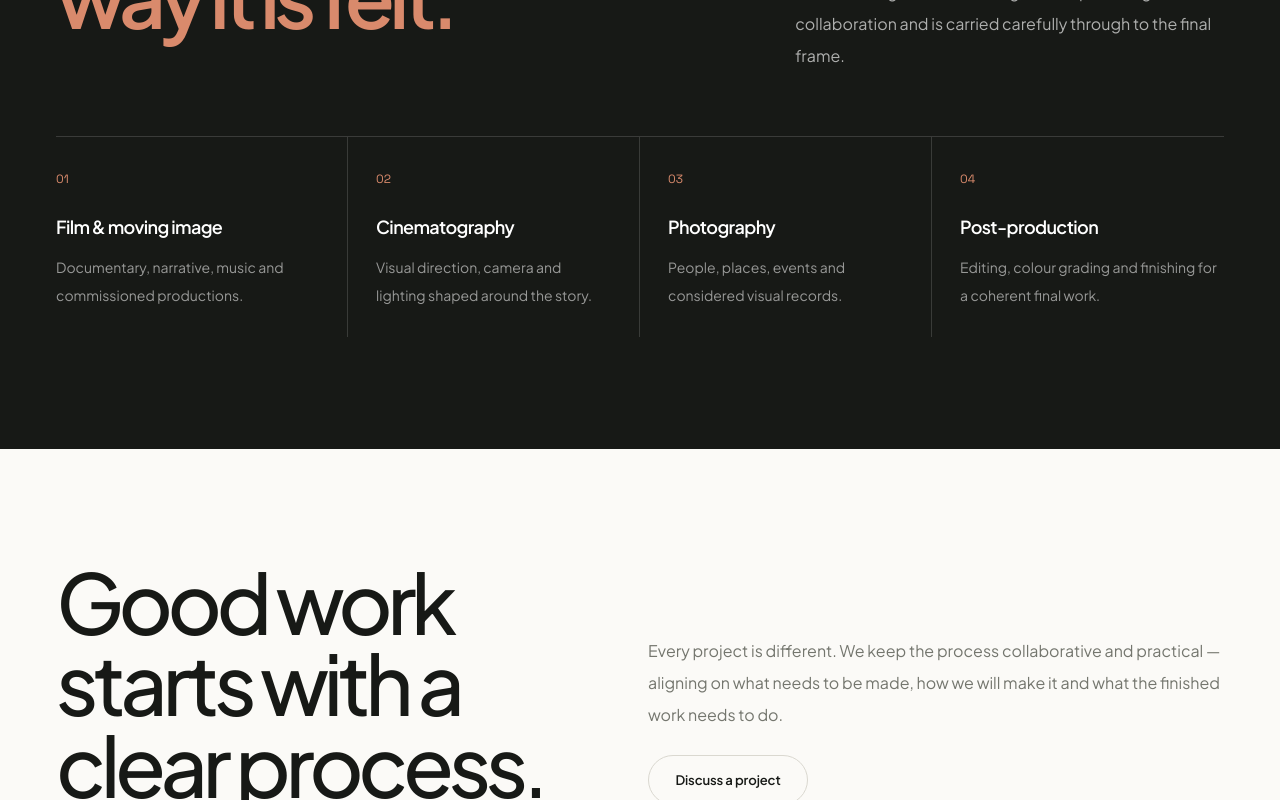
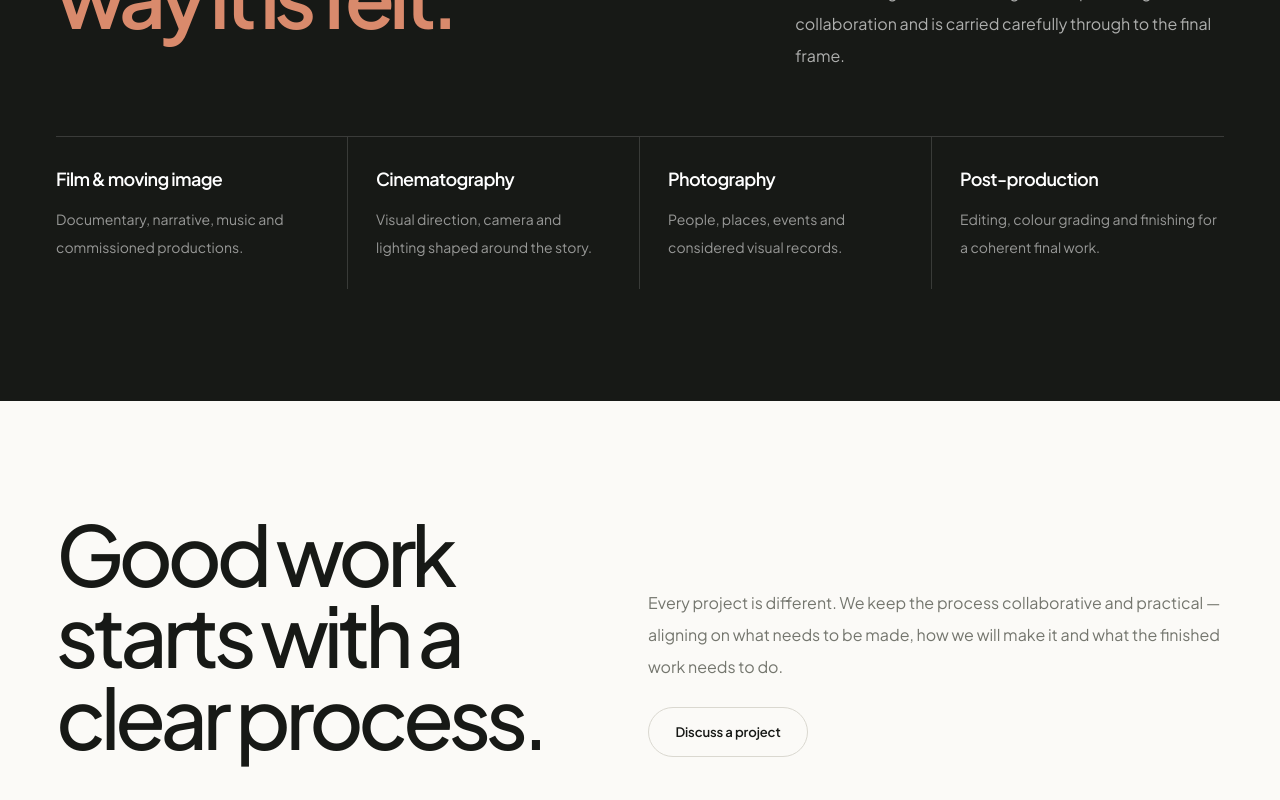
Before and after one commit to OkechaWilly/tatenopictures-web, a Next.js app: page / in a window 1280 px wide. Shown: the part 4200-5000 px from the top of the page. Built offline with nearby package versions, Linux system fonts and the light colour scheme; no server answers.

Commit message:
Simplify capability cards by removing decorative numbering

```diff
--- a/src/components/sections/Statement.tsx
+++ b/src/components/sections/Statement.tsx
@@ -3,10 +3,10 @@
 import { motion } from 'framer-motion';
 
 const capabilities = [
-  { number: '01', title: 'Film & moving image', detail: 'Documentary, narrative, music and commissioned productions.' },
-  { number: '02', title: 'Cinematography', detail: 'Visual direction, camera and lighting shaped around the story.' },
-  { number: '03', title: 'Photography', detail: 'People, places, events and considered visual records.' },
-  { number: '04', title: 'Post-production', detail: 'Editing, colour grading and finishing for a coherent final work.' },
+  { title: 'Film & moving image', detail: 'Documentary, narrative, music and commissioned productions.' },
+  { title: 'Cinematography', detail: 'Visual direction, camera and lighting shaped around the story.' },
+  { title: 'Photography', detail: 'People, places, events and considered visual records.' },
+  { title: 'Post-production', detail: 'Editing, colour grading and finishing for a coherent final work.' },
 ];
 
 export default function Statement() {
@@ -31,9 +31,8 @@ export default function Statement() {
 
         <div className="grid gap-0 sm:grid-cols-2 lg:grid-cols-4">
           {capabilities.map((item, index) => (
-            <motion.article key={item.number} initial={{ opacity: 0, y: 14 }} whileInView={{ opacity: 1, y: 0 }} viewport={{ once: true, amount: .2 }} transition={{ duration: .45, delay: index * .06 }} className="border-b border-white/15 py-7 sm:pr-7 lg:border-b-0 lg:border-r lg:px-7 lg:first:pl-0 lg:last:border-r-0 lg:last:pr-0">
-              <span className="font-mono text-xs text-[#D98A6C]">{item.number}</span>
-              <h3 className="mt-6 text-lg font-semibold tracking-[-.035em] text-white">{item.title}</h3>
+            <motion.article key={item.title} initial={{ opacity: 0, y: 14 }} whileInView={{ opacity: 1, y: 0 }} viewport={{ once: true, amount: .2 }} transition={{ duration: .45, delay: index * .06 }} className="border-b border-white/15 py-7 sm:pr-7 lg:border-b-0 lg:border-r lg:px-7 lg:first:pl-0 lg:last:border-r-0 lg:last:pr-0">
+              <h3 className="text-lg font-semibold tracking-[-.035em] text-white">{item.title}</h3>
               <p className="mt-3 text-sm leading-7 text-white/55">{item.detail}</p>
             </motion.article>
           ))}
```
